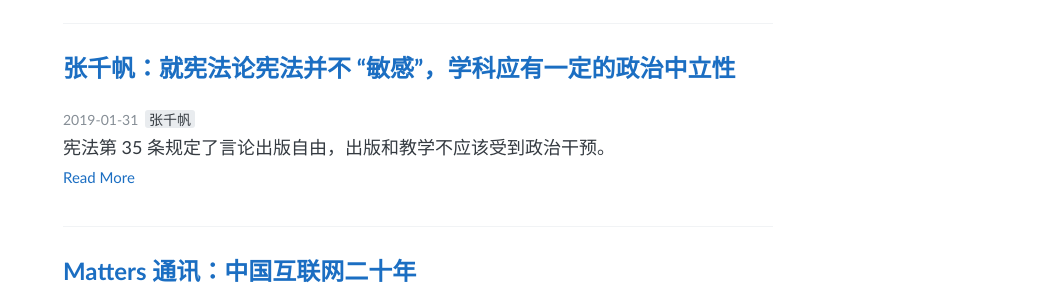
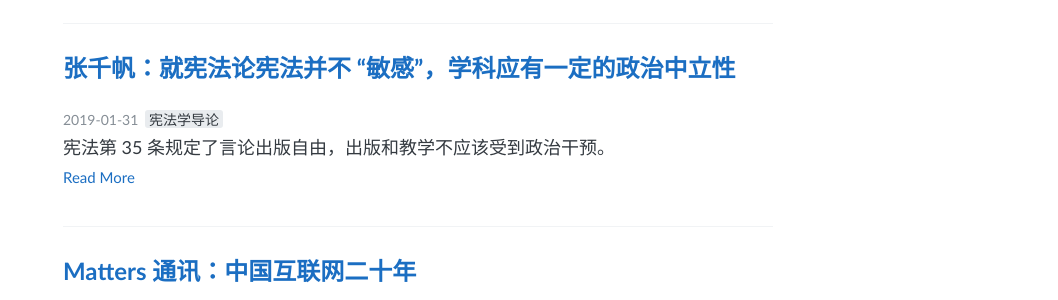
Before and after one commit to Terminus2049/Terminus2049.github.io, a Jekyll site: the page built from index.html, in a window 1280 px wide and 900 px high. Shown: the part 427-727 px from the top of the window, without its empty margins (222-1280 px from the left). Built offline with Jekyll 4.4.1, drawn with Linux system fonts in a browser that asks for light colours; the list of posts is cut into pages by our own code.

Commit message:
figcaption, tag

```diff
--- a/_posts/2019-01-31-ngocn-interview-zhangqianfan.md
+++ b/_posts/2019-01-31-ngocn-interview-zhangqianfan.md
@@ -8,7 +8,7 @@
 
 date: 2019-01-31
 
-tags: 张千帆
+tags: 宪法学导论
 
 image_feature: "https://i.loli.net/2019/02/01/5c53f5d9d1347.gif"
 
@@ -30,7 +30,7 @@
 
 ![](https://i.loli.net/2019/02/01/5c53f41317deb.jpg)
 
-**<figcaption>图片截图自：浙江省嘉兴学院教务处通知文件</figcaption>**
+<figcaption>图片截图自：浙江省嘉兴学院教务处通知文件</figcaption>
 
 同时有传闻称，中国政法大学柯华庆教授举报多名宪法学者参与编撰的宪法学教材“吹捧西方”，港媒《星岛日报》采访柯华庆时，他否认曾作此举报。据柯华庆微博介绍，他是“共同自由理论和党导立宪制提出者”。
 
@@ -108,7 +108,7 @@
 
 ![](https://i.loli.net/2019/02/01/5c53f41499b5d.jpg)
 
-**还可以添加小编微信：ngocn03，永不失联**
+<figcaption>**还可以添加小编微信：ngocn03，永不失联**</figcaption>
 
 ![](https://i.loli.net/2019/02/01/5c53f414eb62c.jpg)
 
```
